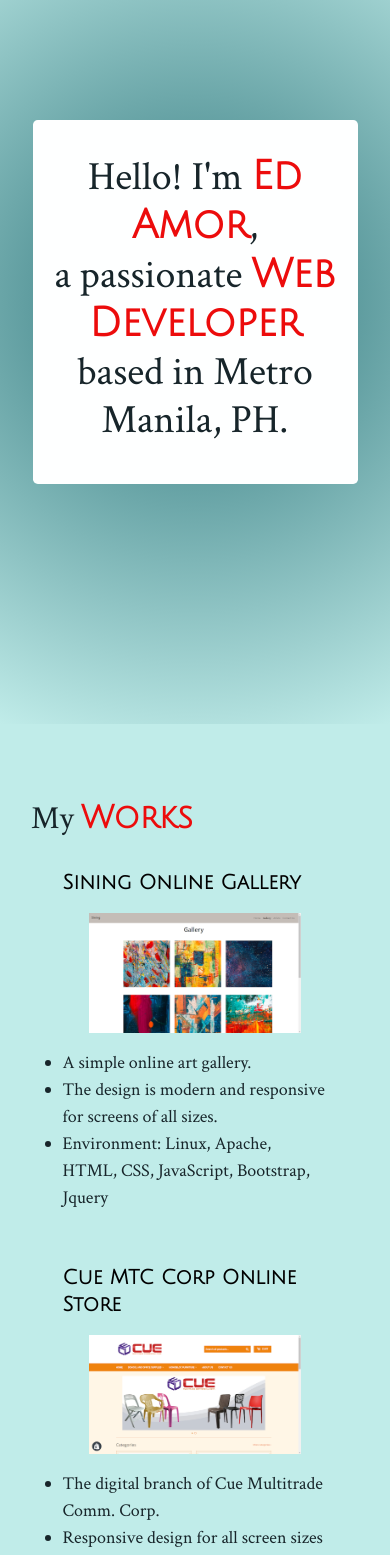
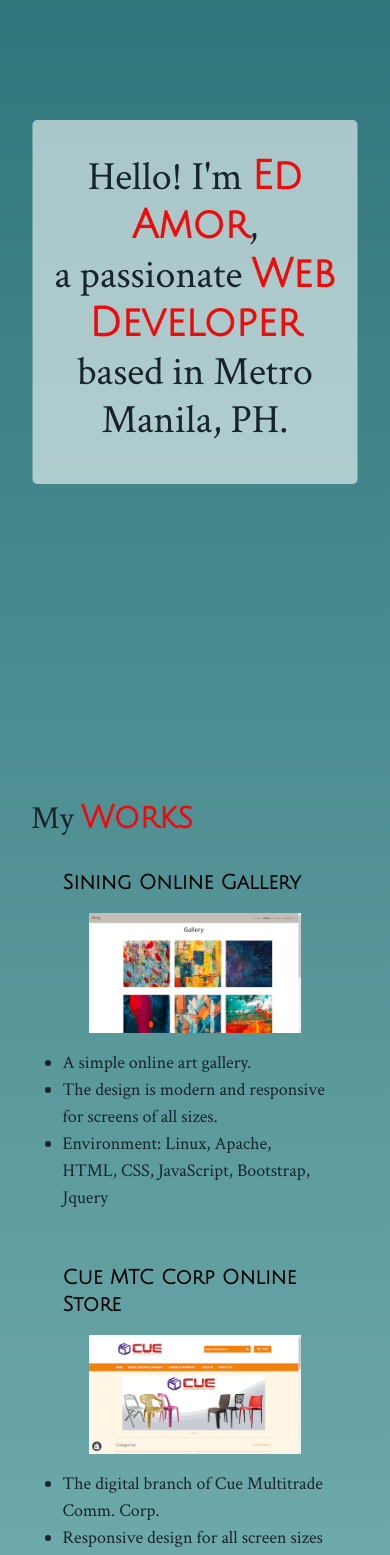
Before and after one commit to edamor/portfolio, a React (Create React App) app: page / in a window 390 px wide. Shown: the part 120-1675 px from the top of the page. Built offline with nearby package versions, Linux system fonts and the light colour scheme; some icons are missing.

Commit message:
include fade transitions between sections using react-spring

```diff
--- a/src/components/Home/Index.js
+++ b/src/components/Home/Index.js
@@ -1,54 +1,80 @@
-import React, { useState } from 'react';
+import React, { useState, useLayoutEffect } from 'react';
 import Intro from '../Intro/Index';
-// import Navbar from '../Navbar/Index';
 import Skills from '../Skills/Index';
 import Works from '../Works/Index';
 import About from '../About/Index';
 import Footer from '../Footer/Index';
 import Navbar from '../Navbar/Index';
-import { Transition, animated } from 'react-spring/renderprops';
 
 
 
-function Home(props) {
+function Home(histprops) {
+   let [isVisible, setIsVisible] = useState(false);
+   let [sectionVisible, setSectionVisible] = useState({
+      intro: true,
+      first: false,
+      second: false,
+      third: false
+   });
 
-   let [isVisible, setIsVisible] = useState(false);
+   useLayoutEffect(() => {
+      let offset = 0.5;
+      let first = document.querySelector("#introID").scrollHeight;
+      let a = document.querySelectorAll(".aniClass")[0].scrollHeight ? document.querySelectorAll(".aniClass")[0].scrollHeight : 0;
+      let b = document.querySelectorAll(".aniClass")[1].scrollHeight ? document.querySelectorAll(".aniClass")[1].scrollHeight : 0;
+      let c = document.querySelectorAll(".aniClass")[2].scrollHeight ? document.querySelectorAll(".aniClass")[2].scrollHeight : 0;
 
-   let toggler = (e) => setIsVisible(e)
+      let onScroll = () => {
+         let scrollPos = window.scrollY;
+         let w = window.innerWidth;
 
-   let renderIntro = () => (
-      <Intro
-         toggler={toggler}
-      />
-      )
-   let renderWorks = () => (
-      <Works />
-   )
-   let renderSkills = () => (
-      <Skills />
-   )
-   let renderAbout = () => (
-      <About />
-   )
+         if (w > 750) {
+            if (scrollPos > (first * offset)) {
+               setIsVisible(true)
+               if (scrollPos < (a + b * offset)) {
+                  setSectionVisible({ intro: false, first: true, second: false, third: false });
+                  histprops.history.push("/#works");
+               }
+               if (scrollPos > (a + b * offset) && scrollPos < (a + b + c * offset)) {
+                  setSectionVisible({ intro: false, first: false, second: true, third: false });
+                  histprops.history.push("/#skills");
+               }
+                  if (scrollPos > (a + b + c * offset)) {
+                     setSectionVisible({ intro: false,  first: false, second: false, third: true });
+                     histprops.history.push("/#about");
+                  }
+               } else {
+                  setSectionVisible({ intro: true, first: false, second: false, third: false  });
+                  setIsVisible(false);
+                  histprops.history.push("/");
+               }
+            } else {
+               if (scrollPos > (first * offset)) {
+                  setIsVisible(true);
+               } else {
+                  setIsVisible(false)
+                  setSectionVisible({ intro: true, first: true, second: true, third: true })
+               }
+            }
+
+      }
+
+      window.addEventListener("scroll", onScroll);
+      return () => window.removeEventListener("scroll", onScroll);
+   },[sectionVisible, histprops.history])
+
+   let renderIntro = () => <Intro sectionVisible={sectionVisible} />;
+   let renderWorks = () => <Works sectionVisible={sectionVisible}/>;
+   let renderSkills = () => <Skills sectionVisible={sectionVisible}/>;
+   let renderAbout = () => <About sectionVisible={sectionVisible}/>;
+
 
 
    return (
       <React.Fragment>
          <div className="App">
             {renderIntro()}
-            <Transition
-               items={isVisible}
-               from={{ opacity: 0}}
-               enter={{ opacity: 1}}
-               leave={{ opacity: 0}}
-               config={{ mass: 1, tension: 250, friction: 18 }}
-            >
-               {show => show && (props => (
-                  <animated.div style={props} >
-                     <Navbar />
-                  </animated.div>
-               ))}
-            </Transition>
+            <Navbar {...histprops} isVisible={isVisible}/>
             {renderWorks()}
             {renderSkills()}
             {renderAbout()}
--- a/src/components/Intro/Index.js
+++ b/src/components/Intro/Index.js
@@ -1,54 +1,36 @@
-import React, { useLayoutEffect } from 'react';
-import { Spring } from 'react-spring/renderprops';
+import React from 'react';
+import { Transition, animated } from 'react-spring/renderprops';
 
 
 function Intro(props) {
 
-   useLayoutEffect(() => {
-      let first = document.querySelector("#introID");
-      let firstTopPos = parseFloat(window.getComputedStyle(first).getPropertyValue("height")) - 43;
-
-      let onScroll = () => {
-         let scrollPosition = window.scrollY;
-
-         if (scrollPosition < firstTopPos) {
-            props.toggler(false)
-         } else props.toggler(true);
-
-      }
-
-
-
-      window.addEventListener("scroll", onScroll);
-      return () => window.removeEventListener("scroll", onScroll);
-   }, [])
-
-
 
    return (
       <React.Fragment>
-         <div className="introWrap row mx-0" id="introID">
-            <Spring
-               from={{ opacity: 0 }}
-               to={{ opacity: 1 }}
-               config={{ delay: 400, duration: 1200}}
+         <div className="aniClass introWrap row mx-0" id="introID">
+            <Transition
+               items={props.sectionVisible.intro}
+               from={{ opacity: 0, marginTop: 200}}
+               enter={{ opacity: 1, marginTop: 0}}
+               leave={{ opacity: 0, marginTop: -200}}
+               config={{ mass: 1, tension: 50, friction: 23 }}
             >
-               {props => (
-                  <div style={props} className="introBox jumbotron col-10 col-md-6 mx-auto my-auto">
+               {show => show && (props => (
+                  <animated.div style={props} className="introBox jumbotron col-10 col-md-6">
                      <h1 className="secondFont introText">
-                        <div>
+                        <div className="animatedDiv">
                            Hello! I'm <span className="redFont firstFont">Ed Amor</span>,
                         </div>
-                        <div>
+                        <div className="animatedDiv">
                            a passionate <span className="redFont firstFont"> Web Developer</span>
                         </div>
-                        <div>
+                        <div className="animatedDiv">
                            based in Metro Manila, PH.
                         </div>
                      </h1>
-                  </div>
-               )}
-            </Spring>
+                  </animated.div>
+               ))}
+            </Transition>
          </div>
       </React.Fragment>
    )
--- a/src/components/Skills/Index.js
+++ b/src/components/Skills/Index.js
@@ -3,15 +3,26 @@ import html from 'programming-languages-logos/src/html/html.svg';
 import css from 'programming-languages-logos/src/css/css.svg';
 import javascript from 'programming-languages-logos/src/javascript/javascript.svg';
 import java from 'programming-languages-logos/src/java/java.svg';
+import { Transition, animated } from 'react-spring/renderprops';
 
-function Skills() {
+function Skills(props) {
+
 
    return (
 
       <React.Fragment>
-         <div className="skillsWrap row mx-0" id="skills">
+         <div className="aniClass skillsWrap row mx-0" id="skills">
+            <Transition
+               items={props.sectionVisible.second}
+               from={{ opacity: 0 }}
+               enter={{ opacity: 1 }}
+               leave={{ opacity: 0 }}
+               config={{ mass: 3, tension: 50, friction: 28 }}
+            >
+               {show => show && (aniProps => (
+                  <animated.div style={aniProps} >
                      <div className="container">
-               <h2 className="sectionHead secondFont text-right m-0 w-100 pr-3">
+                        <h2 className="sectionHead secondFont text-md-right text-left m-0 w-100 pr-3">
                            Technical <span className="redFont firstFont">Skills</span>
                         </h2>
                      </div>
@@ -81,6 +92,9 @@ function Skills() {
                            </div>
                         </div>
                      </div>
+                  </animated.div>
+               ))}
+            </Transition>
          </div>
       </React.Fragment>
    )
--- a/src/components/Works/Index.js
+++ b/src/components/Works/Index.js
@@ -1,17 +1,24 @@
 import React from 'react';
 import cs1 from '../../images/CS1-thumbnail.png';
 import os1 from '../../images/OnlineStore-thumbnail.png';
+import { Transition, animated } from 'react-spring/renderprops';
 
 
-function Works() {
-
-
-
+function Works(props) {
 
 
    return (
       <React.Fragment>
-         <div className="worksWrap row mx-0" id="works" >
+         <div className="aniClass worksWrap row mx-0" id="works" >
+         <Transition
+            items={props.sectionVisible.first}
+            from={{ opacity: 0 }}
+            enter={{ opacity: 1 }}
+            leave={{ opacity: 0 }}
+            config={{ mass: 3, tension: 50, friction: 28 }}
+         >
+            {show => show && (aniProps => (
+               <animated.div style={aniProps} >
                   <div className="container">
                      <h2 className="sectionHead secondFont text-left m-0 w-100 pl-3">
                         My <span className="redFont firstFont">Works</span>
@@ -68,6 +75,9 @@ function Works() {
                         </div>
                      </div>
                   </div>
+               </animated.div>
+            ))}
+         </Transition>
             </div>
       </React.Fragment>
    )
--- a/src/index.css
+++ b/src/index.css
@@ -24,20 +24,36 @@ body {
 .redFont {
   color: #ec0c0c;
 }
+.App {
+  background: radial-gradient(circle, rgba(192,236,233,1) 0%, rgba(43,114,120,1) 100%);
+  background-attachment: fixed;
+  background-position: center;
+  background-repeat: no-repeat;
+  background-size: cover;
+}
 
 
 /* Intro Component */
 .introBox {
   text-align: center;
-  background-color: #feffff;
+  background-color: #feffff94;
+  position: absolute;
+  top: 50%;
+  left: 50%;
+  transform: translate(-50%,-50%);
 }
 .introText {
   color: #17252a;
 }
 .introWrap {
   height: 100vh;
-  background: rgb(43,114,120);
-  background: radial-gradient(circle, rgba(43,114,120,1) 0%, rgba(192,236,233,1) 100%);
+  width: 100%;
+  position: relative;
+  /* background: rgb(43,114,120);
+  background: radial-gradient(circle, rgba(43,114,120,1) 0%, rgba(192,236,233,1) 100%); */
+  /* display: flex;
+  align-items: center;
+  justify-content: center; */
 }
 
 
@@ -99,7 +115,6 @@ body {
 /* Skills Component */
 .skillsWrap {
   height: 100vh;
-  background-color: #86ccc7;
   padding-top: 43px;
 }
 .myIcons {
@@ -122,6 +137,7 @@ body {
 .aboutWrap {
   height: 100vh;
   padding-top: 43px;
+  padding-bottom: 100px;
 }
 
 
@@ -130,9 +146,10 @@ body {
 
 /* Footer */
 footer {
-  height: 35vh;
+  /* height: 35vh; */
   background-color: #17252a;
-
+  padding-top: 2em;
+  margin-top: auto;
 }
 .footerContent {
   text-align: center;
@@ -174,6 +191,10 @@ footer {
 
 
 @media screen and (max-width: 750px) {
+  .App {
+    background: linear-gradient(to top, rgba(192,236,233,1) 0%, rgba(43,114,120,1) 100%);
+    height: 100%;
+  }
   .worksWrap {
     height: 100%;
   }
```
Also changed, not shown: src/components/About/Index.js (+17 -10 lines), src/components/Navbar/Index.js (+23 -4 lines). Lines whose indentation alone changed are shown as unchanged.
